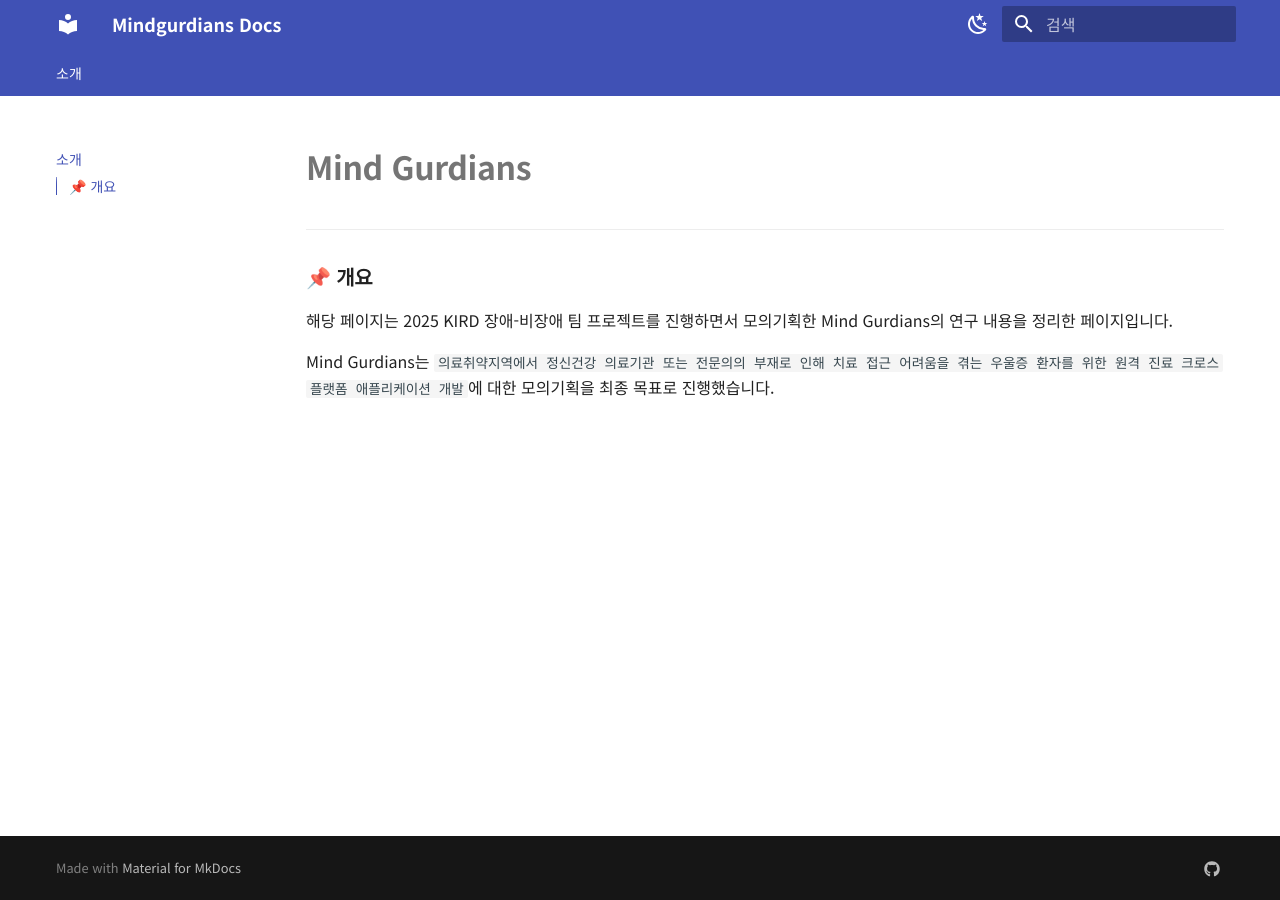
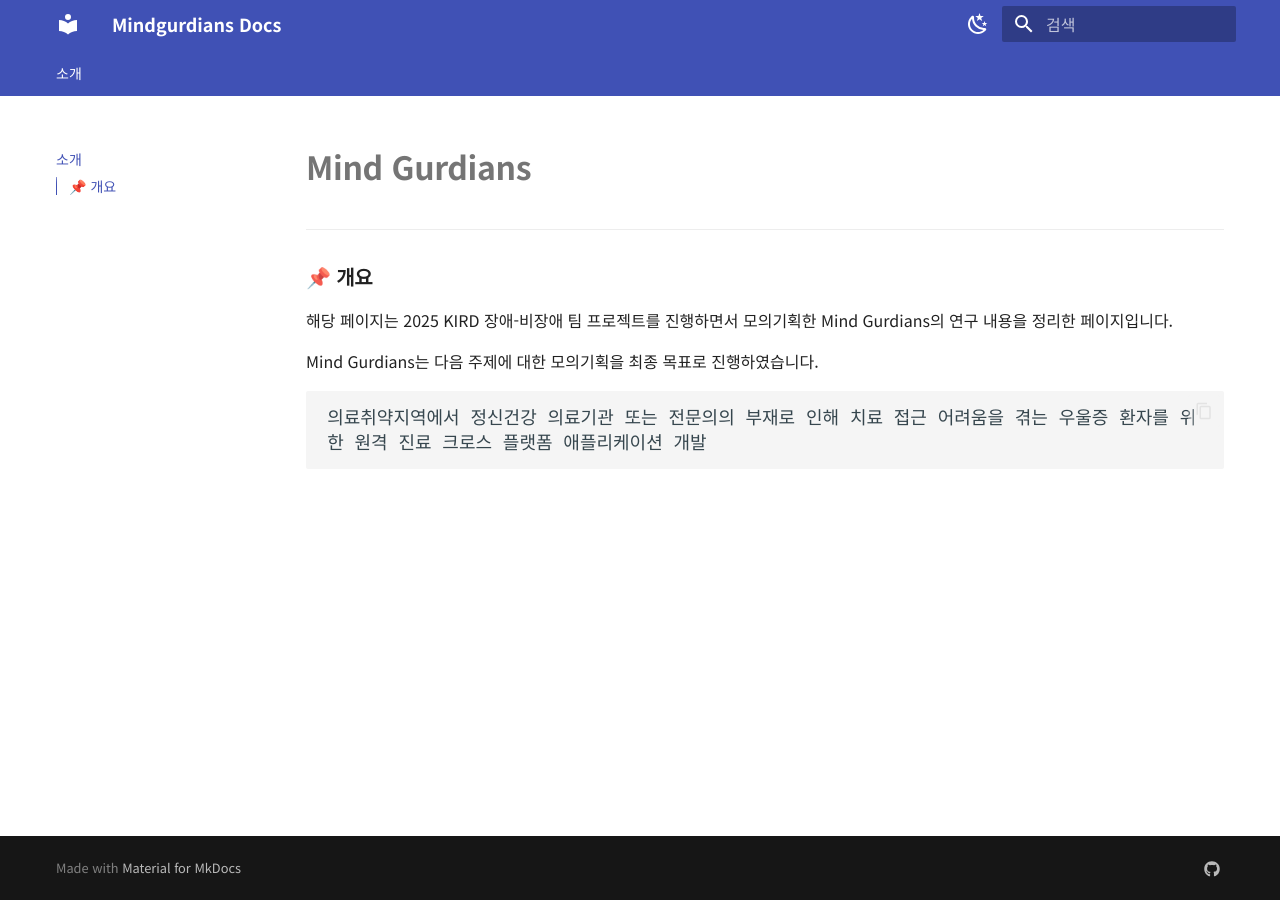
Before and after one commit to rlaxogh5079/mindgurdians_docs, an MkDocs documentation site: the page built from docs/index.md, in a window 1280 px wide. Built offline with MkDocs 1.6.1 and Material for MkDocs 9.7.7, drawn with Linux system fonts in a browser that asks for light colours.

Commit message:
Update Documentation Of File index.md

````diff
--- a/docs/index.md
+++ b/docs/index.md
@@ -6,4 +6,8 @@
 
 해당 페이지는 2025 KIRD 장애-비장애 팀 프로젝트를 진행하면서 모의기획한 Mind Gurdians의 연구 내용을 정리한 페이지입니다.
 
-Mind Gurdians는 `의료취약지역에서 정신건강 의료기관 또는 전문의의 부재로 인해 치료 접근 어려움을 겪는 우울증 환자를 위한 원격 진료 크로스 플랫폼 애플리케이션 개발`에 대한 모의기획을 최종 목표로 진행했습니다.
+Mind Gurdians는 다음 주제에 대한 모의기획을 최종 목표로 진행하였습니다.
+
+```
+의료취약지역에서 정신건강 의료기관 또는 전문의의 부재로 인해 치료 접근 어려움을 겪는 우울증 환자를 위한 원격 진료 크로스 플랫폼 애플리케이션 개발
+```
````
